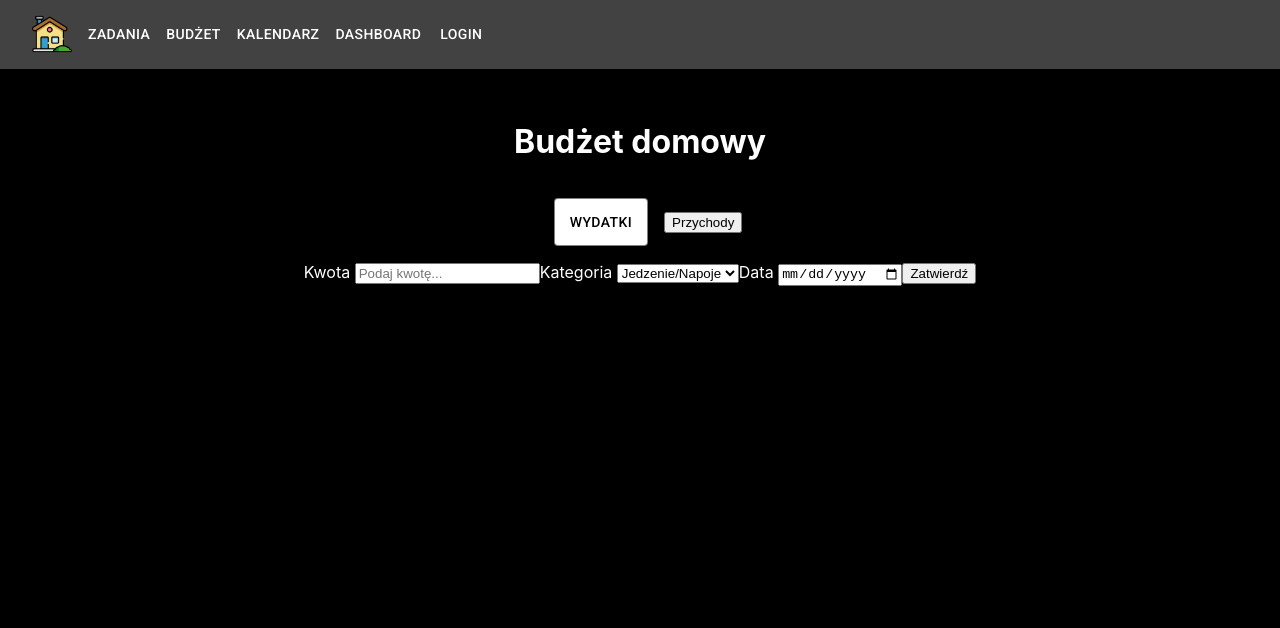
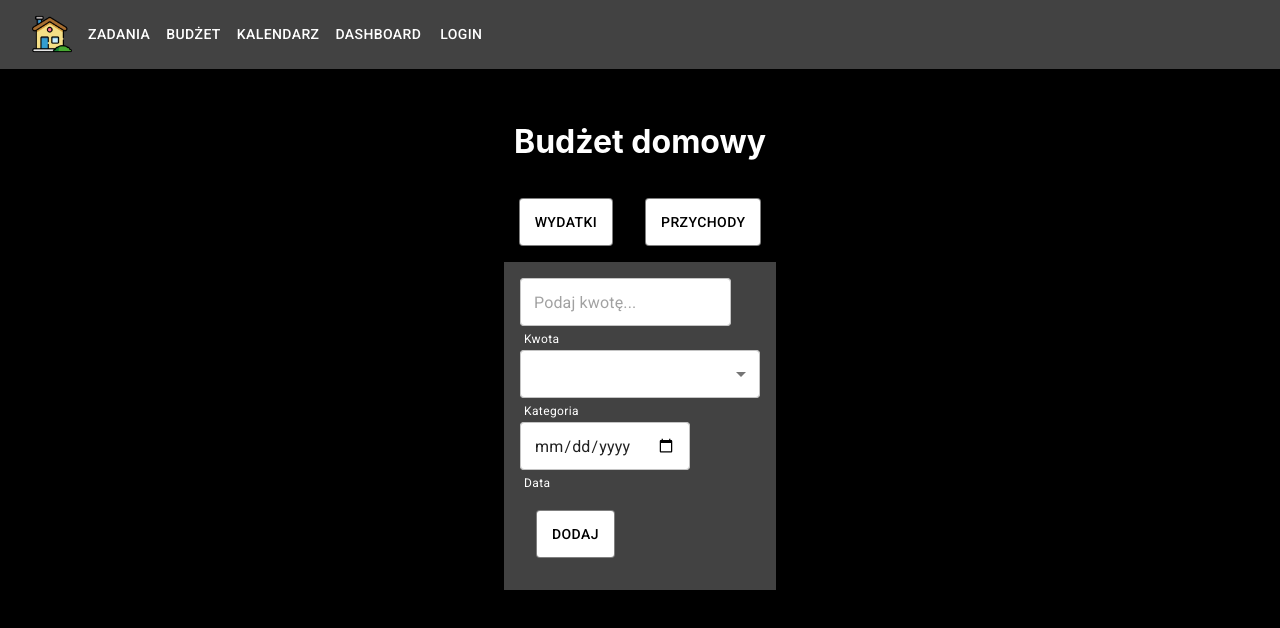
Before and after one commit to infoshareacademy/jfdzr5-pierwsza-linia-frontu, a React (Create React App) app: page /budget in a window 1280 px wide. Shown: the top 628 px of the page. Built offline with nearby package versions, Linux system fonts and the light colour scheme.

Commit message:
added css in expenses form

```diff
--- a/src/components/Budget/Budget.js
+++ b/src/components/Budget/Budget.js
@@ -6,6 +6,7 @@ import { useState } from "react";
 import { useTheme } from "@mui/material/styles";
 import { PageWrapper } from "../../common/page-wrapper/page-wrapper";
 import { Button } from "@mui/material";
+
 
 
 export const Budget = () => {
@@ -41,6 +42,7 @@ export const Budget = () => {
                     sx={{
                         margin: "1rem",
                         height: "3rem",
+                        // tutaj warunek zaznaczenia buttona
                         color: theme.palette.primary,
                         backgroundColor: theme.palette.secondary.contrastText,
                         ":hover": { backgroundColor: theme.palette.primary.contrastText },
@@ -48,9 +50,20 @@ export const Budget = () => {
                     onClick={() => setChosenMoneyOperations("expenses")}>
                     Wydatki
                 </Button>
-                <button className={`button incomes ${chosenMoneyOperations === "incomes" ? "chosen" : ""}`} onClick={() => setChosenMoneyOperations("incomes")}>
+                <Button
+                    type="submit"
+                    variant="outlined"
+                    sx={{
+                        margin: "1rem",
+                        height: "3rem",
+                        // tutaj warunek zaznaczenia buttona
+                        color: theme.palette.primary,
+                        backgroundColor: theme.palette.secondary.contrastText,
+                        ":hover": { backgroundColor: theme.palette.primary.contrastText },
+                    }}
+                    onClick={() => setChosenMoneyOperations("incomes")}>
                     Przychody
-                </button>
+                </Button>
             </div>
             {
                 chosenMoneyOperations === "expenses" ? (
@@ -66,6 +79,8 @@ export const Budget = () => {
                 )
             }
 
+            {/* className={`button incomes ${chosenMoneyOperations === "incomes" ? "chosen" : ""}`} */}
+
 
         </PageWrapper>
     )
--- a/src/components/Budget/BudgetComponents/BudgetFormExpenses.js
+++ b/src/components/Budget/BudgetComponents/BudgetFormExpenses.js
@@ -1,4 +1,11 @@
 import React, { useState } from 'react';
+import { OutlinedInput } from "@mui/material";
+import { Theme } from '../../../common/theme/theme';
+import { FormHelperText } from '@mui/material';
+import MenuItem from '@mui/material/MenuItem';
+import { Button } from "@mui/material";
+import Select from '@mui/material/Select';
+import { Box } from "@mui/material";
 
 
 
@@ -22,43 +29,76 @@ function BudgetFormExpenses(props) {
 
     }
     return <>
+        <Box sx={{ padding: "1rem", backgroundColor: Theme.palette.secondary.main }}
+        >
             <form className='budget-form' onSubmit={handleSubmit}>
-            <label>Kwota </label>
-            <input
+                <OutlinedInput
                     type="number"
                     placeholder='Podaj kwotę...'
                     value={amountInput}
                     onChange={handleAmountChange}
-            />
+                    sx={{
+                        height: "3rem",
+                        backgroundColor: Theme.palette.secondary.contrastText,
+                        ":hover": { backgroundColor: Theme.palette.primary.contrastText }
+                    }}></OutlinedInput>
+                <FormHelperText sx={{ margin: ".25rem", height: "1rem", color: Theme.palette.secondary.contrastText }}>Kwota </FormHelperText>
+
+                <Select
+                    id="Category"
+                    value={categoryInput}
+                    onChange={handleCategoryChange}
+                    sx={{
+                        height: "3rem",
+                        width: "15rem",
+                        backgroundColor: Theme.palette.secondary.contrastText,
+                        ":hover": { backgroundColor: Theme.palette.primary.contrastText }
+                    }}
+                >
+
+                    <MenuItem>Jedzenie/Napoje</MenuItem>
+                    <MenuItem>Rachunki</MenuItem>
+                    <MenuItem>Rozrywka</MenuItem>
+                    <MenuItem>Zakupy</MenuItem>
+                    <MenuItem>Transport</MenuItem>
+                    <MenuItem>Rodzina</MenuItem>
+                    <MenuItem>Zwierzęta</MenuItem>
+                    <MenuItem>Podróże</MenuItem>
+                    <MenuItem>Inne</MenuItem>
+
+                </Select>
+                <FormHelperText sx={{ margin: ".25rem", height: "1rem", color: Theme.palette.secondary.contrastText }}>Kategoria </FormHelperText>
 
 
-            <label>Kategoria </label>
-            <select id="Category" value={categoryInput} onChange={handleCategoryChange}
-            >
-
-                <option>Jedzenie/Napoje</option>
-                <option>Rachunki</option>
-                <option>Rozrywka</option>
-                <option>Zakupy</option>
-                <option>Transport</option>
-                <option>Rodzina</option>
-                <option>Zwierzęta</option>
-                <option>Podróże</option>
-                <option>Inne</option>
-
-            </select>
-
-            <label htmlFor='Date'>Data </label>
-            <input type='date'
+                <OutlinedInput
+                    type='date'
                     value={dateInput}
                     onChange={handleDateChange}
+                    sx={{
+                        height: "3rem",
+                        backgroundColor: Theme.palette.secondary.contrastText,
+                        ":hover": { backgroundColor: Theme.palette.primary.contrastText }
+                    }}
                 />
+                <FormHelperText sx={{ margin: ".25rem", height: "1rem", color: Theme.palette.secondary.contrastText }}>Data </FormHelperText>
 
-            <button>Zatwierdź</button>
+
+
+                <Button
+                    type="submit"
+                    variant="outlined"
+                    sx={{
+                        margin: "1rem",
+                        height: "3rem",
+                        color: Theme.palette.primary,
+                        backgroundColor: Theme.palette.secondary.contrastText,
+                        ":hover": { backgroundColor: Theme.palette.primary.contrastText },
+                    }}>Dodaj</Button>
 
 
 
             </form>
+        </Box>
 
     </>
 }
```
Lines whose indentation alone changed are shown as unchanged.
